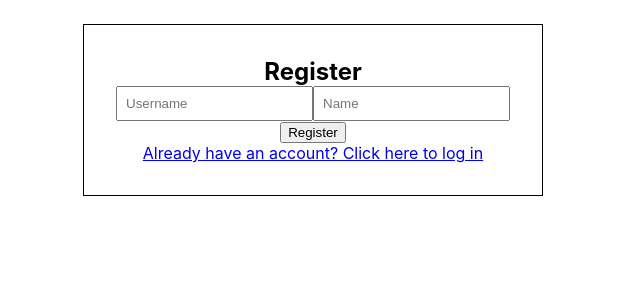
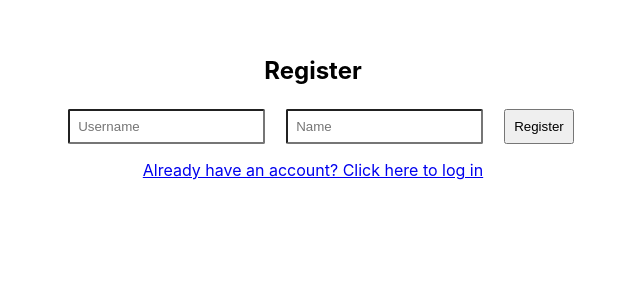
Before and after one commit to BLBaylis/would-you-rather, a React (Create React App) app: page /register in a window 1280 px wide. Shown: the top 300 px of the page, without its empty margins (327-967 px from the left). Built offline with nearby package versions, Linux system fonts and the light colour scheme.

Commit message:
Fix redirect in Login and Register

```diff
--- a/src/components/Login.js
+++ b/src/components/Login.js
@@ -20,19 +20,32 @@ class Login extends Component {
   render() {
     const {authedUser, location} = this.props;
     if (authedUser) {
-      return <Redirect to = {location.state.from.pathname || "/"}/>
+      return <Redirect to = {location.state ? location.state.from.pathname : "/"}/>
     }
     return (
-        <div style = {{display: 'inline-flex', flexDirection : 'column', border: 'solid 1px', padding: '2rem', margin: '1.5rem'}}>
-          <h2 style = {{margin: 0}}>Login</h2>
+        <div style = {{display: 'inline-flex', flexDirection : 'column', padding: '2rem', margin: '1.5rem'}}>
+          <h2 style = {{margin: '0', marginBottom : '1.5rem'}}>Login</h2>
           <form onSubmit = {this.handleSubmit}>
-            <input onChange = {this.onChange} style = {{padding: '8px'}} type = "text" id = "username" name = "username" placeholder = "Username"/>
-            <div>
-              <button type = "submit">Login</button>
-
-            </div>
+            <input
+              onChange = {this.onChange}
+              type = "text"
+              id = "username"
+              name = "username"
+              placeholder = "Username"
+              style = {{
+                padding: '8px',
+                margin: '0 5px 1rem 1rem',
+                borderRadius: '2px'
+              }}
+            />
+            <button style = {{padding: '8px'}} type = "submit">Login</button>
           </form>
-          <Link to = '/register'>No account? Click here to sign up</Link>
+          <Link to = {{
+            pathname: "/register",
+            state: {
+              from: location.state && location.state.from.pathname}
+            }}
+          >No account? Click here to sign up</Link>
         </div>
     )
   }
--- a/src/components/Register.js
+++ b/src/components/Register.js
@@ -5,7 +5,8 @@ class Register extends Component {
 
   state = {
     username: '',
-    name: ''
+    name: '',
+
   }
 
   onChange = ({ target }) => this.setState({[target.name]: target.value})
@@ -16,24 +17,46 @@ class Register extends Component {
     this.props.handleRegister(username, name);
     this.setState({
       username: '',
-      name: ''
+      name: '',
+
     })
   }
 
   render() {
     const {authedUser, location} = this.props;
+    console.log('register', location)
     if (authedUser) {
-      return <Redirect to = {location.state.from.pathname || "/"}/>
+      return <Redirect to = {location.state.from || "/"}/>
     }
     return (
-        <div style = {{display: 'inline-flex', flexDirection : 'column', border: 'solid 1px', padding: '2rem', margin: '1.5rem'}}>
-          <h2 style = {{margin: 0}}>Register</h2>
+        <div style = {{display: 'inline-flex', flexDirection : 'column', padding: '2rem', margin: '1.5rem'}}>
+          <h2 style = {{margin: 0, marginBottom : '1.5rem'}}>Register</h2>
           <form onSubmit = {this.handleSubmit}>
-            <input onChange = {this.onChange} style = {{padding: '8px'}} type = "text" id = "username" name = "username" placeholder = "Username"/>
-            <input onChange = {this.onChange} style = {{padding: '8px'}} type = "text" id = "name" name = "name" placeholder = "Name"/>
-            <div>
-              <button type = "submit">Register</button>
-            </div>
+            <input
+              onChange = {this.onChange}
+              style = {{
+                padding: '8px',
+                margin: '0 5px 1rem 1rem',
+                borderRadius: '2px'
+              }}
+              type = "text"
+              id = "username"
+              name = "username"
+              placeholder = "Username"
+            />
+            <input
+              onChange = {this.onChange}
+              style = {{
+                padding: '8px',
+                margin: '0 5px 1rem 1rem',
+                borderRadius: '2px'
+              }}
+              type = "text"
+              id = "name"
+              name = "name"
+              placeholder = "Name"
+            />
+            <button style = {{padding: '8px', marginLeft: '1rem'}} type = "submit">Register</button>
           </form>
           <Link to = '/login'>Already have an account? Click here to log in</Link>
         </div>
```
